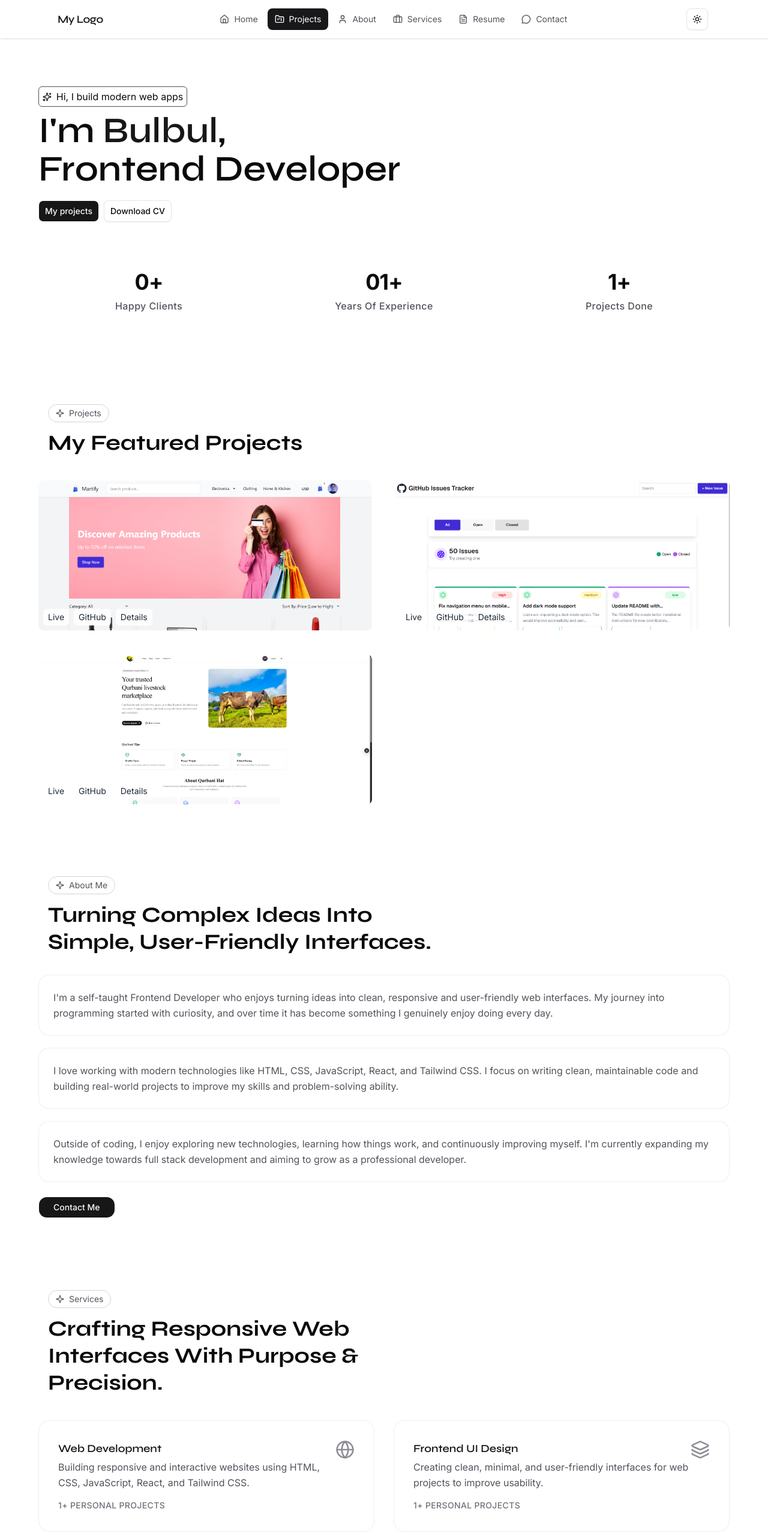
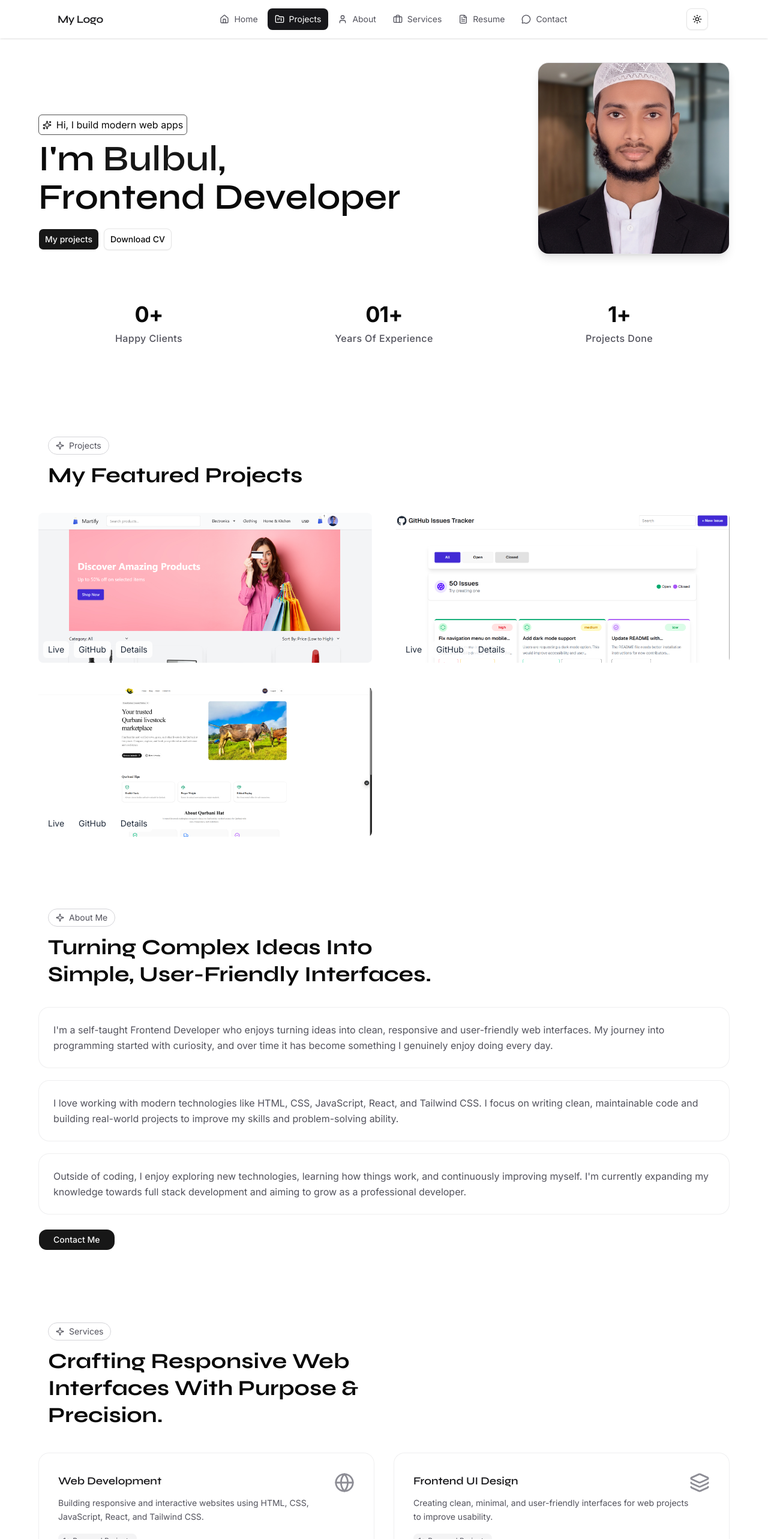
Before and after one commit to bulbul64/bulbul-portfolio, a Next.js app: page / in a window 1280 px wide. Shown: the top 2566 px of the page at 60% size. Built offline with nearby package versions, Linux system fonts and the light colour scheme.

Commit message:
update portfolio

```diff
--- a/src/components/cards/ServiceCard.tsx
+++ b/src/components/cards/ServiceCard.tsx
@@ -4,23 +4,35 @@ export default function ServiceCard({ service }: { service: ServiceType }) {
   const Icon = service.icon;
 
   return (
-    <div className="group flex items-start justify-between rounded-2xl border border-zinc-200/60 dark:border-zinc-800/60 p-8 bg-white/40 dark:bg-zinc-900/40 backdrop-blur-sm hover:bg-white/60 dark:hover:bg-zinc-900/60 transition-all duration-300 hover:border-zinc-400 dark:hover:border-zinc-600 hover:shadow-md">
+    <div className="group flex items-start justify-between rounded-2xl border border-zinc-200/60 dark:border-zinc-800/60 p-6 md:p-8 bg-white/40 dark:bg-zinc-900/40 backdrop-blur-sm transition-all duration-300 hover:shadow-xl hover:border-zinc-400 dark:hover:border-zinc-600">
+
       {/* LEFT CONTENT */}
-      <div>
-        <h3 className="text-lg font-semibold text-zinc-900 dark:text-white mb-1">
+      <div className="space-y-3">
+
+        {/* TITLE */}
+        <h3 className="text-lg font-semibold text-zinc-900 dark:text-white">
           {service.title}
         </h3>
 
-        <p className="text-zinc-600 dark:text-zinc-300 mb-3 leading-relaxed">{service.desc}</p>
+        {/* DESCRIPTION */}
+        <p className="text-sm text-zinc-600 dark:text-zinc-300 leading-relaxed">
+          {service.desc}
+        </p>
 
-        <span className="text-sm lining-nums text-zinc-500 dark:text-zinc-400 font-medium uppercase tracking-wide">
-          {service.projects}
-        </span>
+        {/* BADGE (REQUIREMENT FRIENDLY VISUAL) */}
+        <div className="flex flex-wrap gap-2 pt-1">
+          <span className="text-xs px-2 py-1 rounded-md bg-zinc-100 dark:bg-zinc-800 text-zinc-600 dark:text-zinc-300">
+            {service.projects}
+          </span>
+        </div>
+
       </div>
+
       {/* ICON */}
       <div className="shrink-0 text-zinc-500 dark:text-zinc-300 group-hover:text-zinc-900 dark:group-hover:text-white transition-colors">
-        <Icon size={32} className="opacity-80 group-hover:opacity-100 transition" />
+        <Icon size={34} className="opacity-80 group-hover:opacity-100 transition" />
       </div>
+
     </div>
   );
 }
--- a/src/components/sections/Contact.tsx
+++ b/src/components/sections/Contact.tsx
@@ -61,8 +61,8 @@ export default function Contact() {
             title="Let's make something great together!"
           />
 
-          {/* ICONS ADDED HERE */}
-          <div className="flex items-center gap-4 mt-6 ml-5 text-xl text-zinc-500">
+          {/* SOCIAL ICONS */}
+          <div className="flex items-center gap-4 mt-6 text-xl text-zinc-500 ml-5">
             <a
               href="https://github.com/bulbul64/"
               target="_blank"
@@ -78,6 +78,12 @@ export default function Contact() {
             >
               <FaLinkedin />
             </a>
+          </div>
+
+          {/* CONTACT INFO (REQ FIX) */}
+          <div className="mt-6 text-sm text-zinc-500  ml-5 space-y-1">
+            <p>Email: bbb46483@gmail.com</p>
+            <p>Phone: 01727527349</p>
           </div>
         </div>
 
--- a/src/components/sections/Stats.tsx
+++ b/src/components/sections/Stats.tsx
@@ -5,6 +5,7 @@ import { statsData } from '@/data';
 import { motion } from 'framer-motion';
 import { staggerContainer, fadeUp } from '@/styles/animations';
 import Hero from './Hero';
+import Image from 'next/image';
 
 const roles = ['Frontend Developer', 'Full Stack Learner'];
 
@@ -21,10 +22,29 @@ export default function Stats() {
 
   return (
     <>
-      {/* HERO (UPDATED) */}
-      <Hero role={roles[index]} />
+      {/* HERO SECTION */}
+      <section className="mt-10 flex flex-col md:flex-row items-center justify-between gap-10">
 
-      {/* STATS SECTION */}
+        {/* LEFT CONTENT */}
+        <div >
+          <Hero role={roles[index]} />
+        </div>
+
+        {/* RIGHT IMAGE */}
+        <div className="flex-1 flex justify-center md:justify-end">
+          <div className="relative w-64 h-64 md:w-80 md:h-80 rounded-2xl overflow-hidden border border-zinc-200 dark:border-zinc-800 shadow-lg">
+            <Image
+              src="/images/avatar.png"
+              alt="Profile Photo"
+              fill
+              className="object-cover"
+            />
+          </div>
+        </div>
+
+      </section>
+
+      {/* STATS */}
       <motion.section
         initial="hidden"
         whileInView="visible"
```
Also changed, not shown: src/components/sections/Services.tsx (+1 -6 lines).
